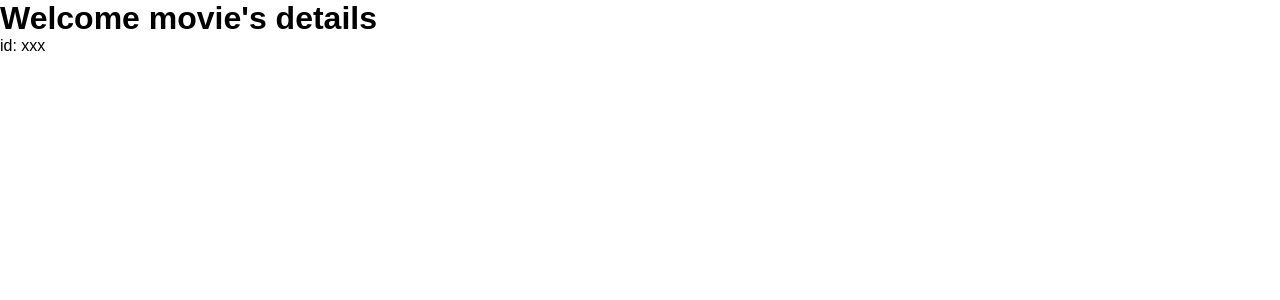
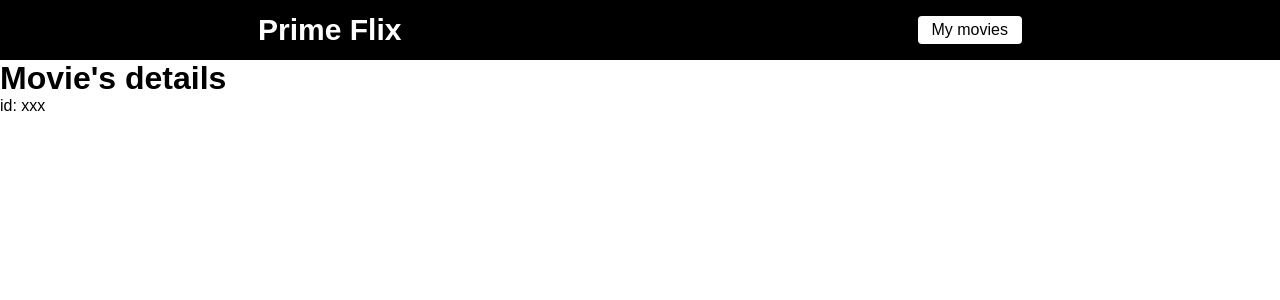
Before and after one commit to githubwanderson/REACT-consuming-api, a React (Create React App) app: page /movie/1 in a window 1280 px wide. Shown: the top 300 px of the page. Built offline with nearby package versions, Linux system fonts and the light colour scheme.

Commit message:
aula2 Create header

```diff
--- /dev/null
+++ b/src/components/Header/header.css
@@ -0,0 +1,27 @@
+header{
+    display: flex;
+    align-items: center;
+    /* center , space-berween (item na esquerda e na direita, space-around */
+    justify-content: space-around;
+    width: 100%;
+    height: 60px;
+    background-color: #000000;
+}
+
+.logo{
+    /* tirar o sublinhado do link */
+    text-decoration: none;
+    font-size: 30px;
+    cursor: pointer;
+    color: #fff;
+    font-weight: bold;
+}
+
+.favorites{
+    text-decoration: none;
+    cursor: pointer;
+    background-color: #fff;
+    padding: 5px 14px;
+    color: #000000;
+    border-radius: 4px;
+}
--- /dev/null
+++ b/src/components/Header/index.js
@@ -0,0 +1,13 @@
+import './header.css';
+import { Link } from 'react-router-dom';
+
+function Header() {
+  return (
+    <header>
+      <Link className='logo' to='/'>Prime Flix</Link>
+      <Link className='favorites' to='/favorites'>My movies</Link>
+    </header>
+  );
+}
+
+export default Header;
--- a/src/pages/Movie/index.js
+++ b/src/pages/Movie/index.js
@@ -4,7 +4,7 @@
 
     return(
         <div>
-            <h1>Welcome movie's details</h1>
+            <h1>Movie's details</h1>
             id: xxx
         </div>
     )
--- a/src/routes.js
+++ b/src/routes.js
@@ -5,10 +5,14 @@
 import Home from "./pages/Home";
 import Movie from "./pages/Movie";
 
+// import components
+import Header from "./components/Header";
+
 
 function RoutesApp(){
     return(
         <BrowserRouter>
+        <Header />
         <Routes>
             <Route path="/" element={<Home />} />
             <Route path="/movie/:id" element={<Movie />} />
```
